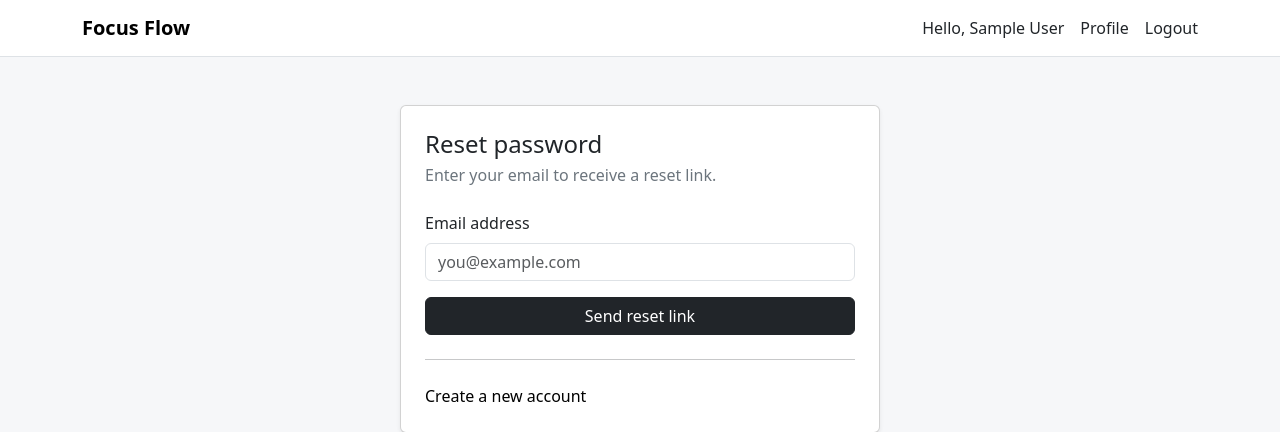
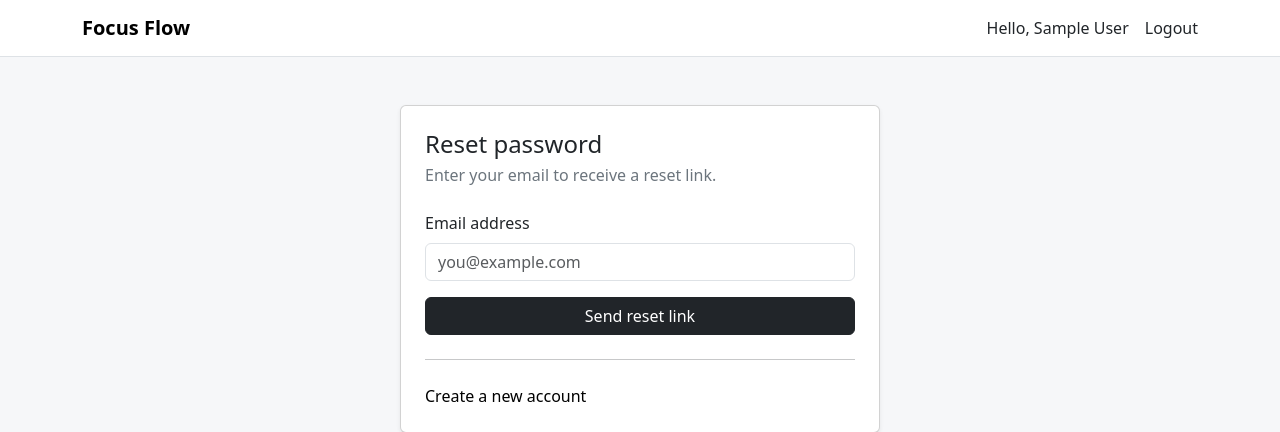
Before and after one commit to Atien-Ferra/Project, a Flask app: page /forgotpassword in a window 1280 px wide. Shown: the top 432 px of the page. Run offline with Flask 2, Linux system fonts and the light colour scheme; the visitor is signed in with stand-in values (Sample User, id 1); parts of the project's set-up code (start-up, migrations or seed data) failed here and were passed over.

Commit message:
removed extra nav link

```diff
--- a/Templates/HTML/base.html
+++ b/Templates/HTML/base.html
@@ -16,7 +16,6 @@
       <div class="d-flex gap-3">
         {% if current_user.is_authenticated %}
           <span class="navbar-link">Hello, {{ current_user.name }}</span>
-          <a class="nav-link" href="{{ url_for('auth.profile')}}">Profile</a>
           <a class="nav-link" href="{{ url_for('auth.logout') }}">Logout</a>
         {% else %}
           <a class="nav-link" href="{{ url_for('auth.login') }}">Login</a>
```
